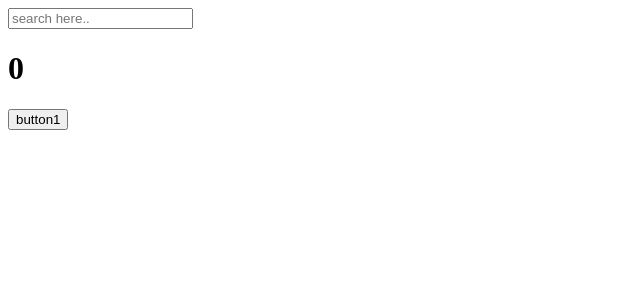
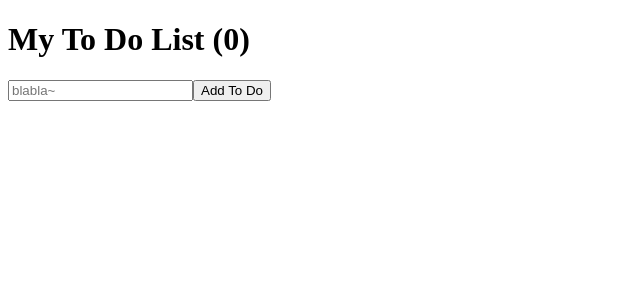
Before and after one commit to komo3344/react_playground, a React (Create React App) app in the folder playground/: page / in a window 1280 px wide. Shown: the top 300 px of the page, without its empty margins (0-640 px from the left). Built offline with nearby package versions, Linux system fonts and the light colour scheme.

Commit message:
Add: todo(1)

```diff
--- a/playground/src/App.js
+++ b/playground/src/App.js
@@ -1,34 +1,30 @@
-import Button from "./Button";
 import { useState, useEffect } from "react";
 
 function App() {
-  const [counter, setValue] = useState(0);
-  const [keyword, setKeyword] = useState();
-  const onClick = () => setValue((prev) => prev + 1);
-  const onChange = (event) => setKeyword(event.target.value);
-  console.log("all the time");
-  useEffect(() => {
-    console.log("once");
-  }, []);
-  useEffect(() => {
-    console.log("I run keyword changed.");
-  }, [keyword]);
-  useEffect(() => {
-    console.log("I run counter changed.");
-  }, [counter]);
-  useEffect(() => {
-    console.log("I run counter&keyword changed.");
-  }, [counter, keyword]);
+  const [toDo, setToDo] = useState("");
+  const [toDoList, setToDoList] = useState([]);
+  const onChange = (event) => setToDo(event.target.value);
+  const onSubmit = (event) => {
+    event.preventDefault();
+    if (toDo === "") {
+      return;
+    }
+    setToDo("");
+    setToDoList((currentArray) => [toDo, ...currentArray]);
+  };
+  console.log(toDoList);
   return (
     <div>
-      <input
-        value={keyword}
-        onChange={onChange}
-        type="text"
-        placeholder="search here.."
-      />
-      <h1>{counter}</h1>
-      <Button onClick={onClick} text={"button1"} />
+      <h1>My To Do List ({toDoList.length})</h1>
+      <form onSubmit={onSubmit}>
+        <input
+          onChange={onChange}
+          value={toDo}
+          type="text"
+          placeholder="blabla~"
+        />
+        <button>Add To Do</button>
+      </form>
     </div>
   );
 }
--- a/playground/src/Button.js
+++ /dev/null
@@ -1,5 +0,0 @@
-function Button({ onClick, text }) {
-  return <button onClick={onClick}>{text}</button>;
-}
-
-export default Button;
```
